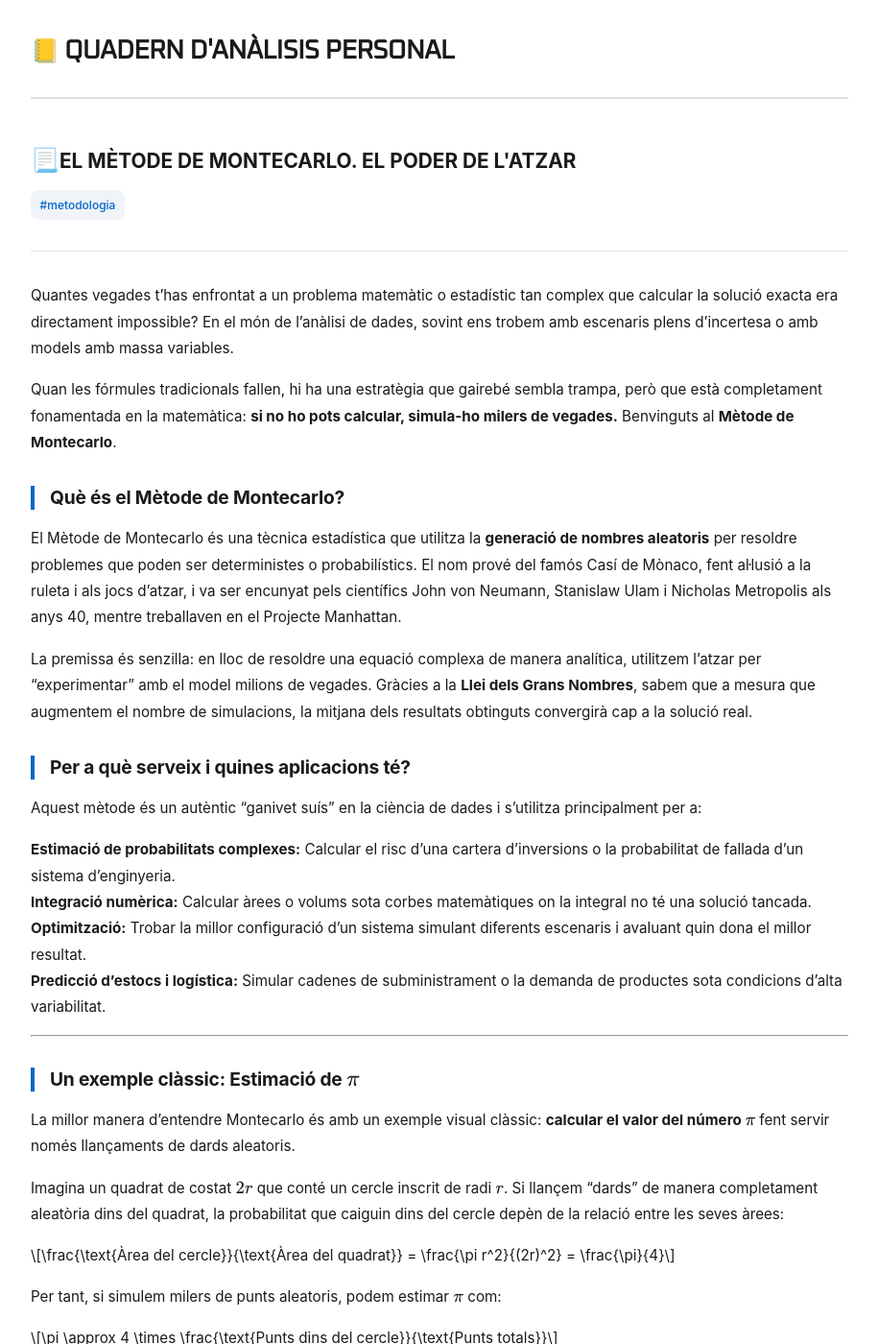
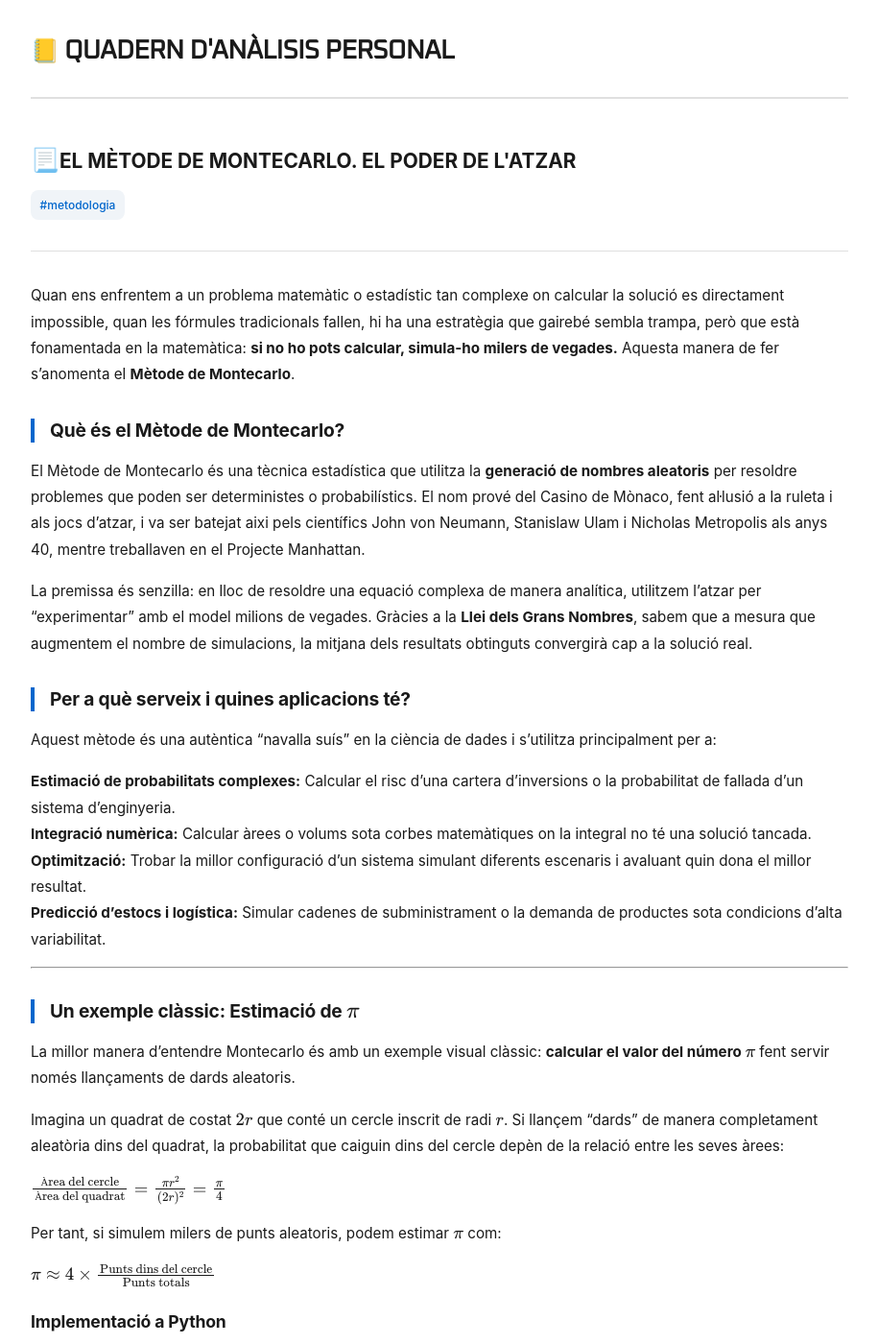
Before and after one commit to alberthr/alberthr.github.io, a Jekyll site: the page built from _posts/2012-06-13-metode-montecarlo.md, in a window 1280 px wide and 1400 px high. Shown: the whole window at 96% size, without its empty margins (182-1097 px from the left). Built offline with Jekyll 4.4.1, drawn with Linux system fonts in a browser that asks for light colours; comment, search, counter and statistics services are not loaded.

Commit message:
Improve clarity and correctness of Monte Carlo method post
Refactor text for clarity and correct minor errors in the explanation of the Monte Carlo method.

```diff
--- a/_posts/2012-06-13-metode-montecarlo.md
+++ b/_posts/2012-06-13-metode-montecarlo.md
@@ -5,19 +5,17 @@ tags:
   - metodologia
 ---
 
-Quantes vegades t’has enfrontat a un problema matemàtic o estadístic tan complex que calcular la solució exacta era directament impossible? En el món de l'anàlisi de dades, sovint ens trobem amb escenaris plens d'incertesa o amb models amb massa variables.
-
-Quan les fórmules tradicionals fallen, hi ha una estratègia que gairebé sembla trampa, però que està completament fonamentada en la matemàtica: **si no ho pots calcular, simula-ho milers de vegades.** Benvinguts al **Mètode de Montecarlo**.
+Quan ens enfrentem a un problema matemàtic o estadístic tan complexe on calcular la solució es directament impossible, quan les fórmules tradicionals fallen, hi ha una estratègia que gairebé sembla trampa, però que està fonamentada en la matemàtica: **si no ho pots calcular, simula-ho milers de vegades.** Aquesta manera de fer s'anomenta el **Mètode de Montecarlo**.
 
 ## Què és el Mètode de Montecarlo?
 
-El Mètode de Montecarlo és una tècnica estadística que utilitza la **generació de nombres aleatoris** per resoldre problemes que poden ser deterministes o probabilístics. El nom prové del famós Casí de Mònaco, fent al·lusió a la ruleta i als jocs d'atzar, i va ser encunyat pels científics John von Neumann, Stanislaw Ulam i Nicholas Metropolis als anys 40, mentre treballaven en el Projecte Manhattan.
+El Mètode de Montecarlo és una tècnica estadística que utilitza la **generació de nombres aleatoris** per resoldre problemes que poden ser deterministes o probabilístics. El nom prové del Casino de Mònaco, fent al·lusió a la ruleta i als jocs d'atzar, i va ser batejat aixi pels científics John von Neumann, Stanislaw Ulam i Nicholas Metropolis als anys 40, mentre treballaven en el Projecte Manhattan.
 
 La premissa és senzilla: en lloc de resoldre una equació complexa de manera analítica, utilitzem l'atzar per "experimentar" amb el model milions de vegades. Gràcies a la **Llei dels Grans Nombres**, sabem que a mesura que augmentem el nombre de simulacions, la mitjana dels resultats obtinguts convergirà cap a la solució real.
 
 ## Per a què serveix i quines aplicacions té?
 
-Aquest mètode és un autèntic "ganivet suís" en la ciència de dades i s'utilitza principalment per a:
+Aquest mètode és una autèntica "navalla suís" en la ciència de dades i s'utilitza principalment per a:
 
 * **Estimació de probabilitats complexes:** Calcular el risc d'una cartera d'inversions o la probabilitat de fallada d'un sistema d'enginyeria.
 * **Integració numèrica:** Calcular àrees o volums sota corbes matemàtiques on la integral no té una solució tancada.
@@ -32,11 +30,11 @@ La millor manera d'entendre Montecarlo és amb un exemple visual clàssic: **cal
 
 Imagina un quadrat de costat $2r$ que conté un cercle inscrit de radi $r$. Si llançem "dards" de manera completament aleatòria dins del quadrat, la probabilitat que caiguin dins del cercle depèn de la relació entre les seves àrees:
 
-$$\frac{\text{Àrea del cercle}}{\text{Àrea del quadrat}} = \frac{\pi r^2}{(2r)^2} = \frac{\pi}{4}$$
+$\frac{\text{Àrea del cercle}}{\text{Àrea del quadrat}} = \frac{\pi r^2}{(2r)^2} = \frac{\pi}{4}$
 
 Per tant, si simulem milers de punts aleatoris, podem estimar $\pi$ com:
 
-$$\pi \approx 4 \times \frac{\text{Punts dins del cercle}}{\text{Punts totals}}$$
+$\pi \approx 4 \times \frac{\text{Punts dins del cercle}}{\text{Punts totals}}$
 
 ### Implementació a Python
 
```
